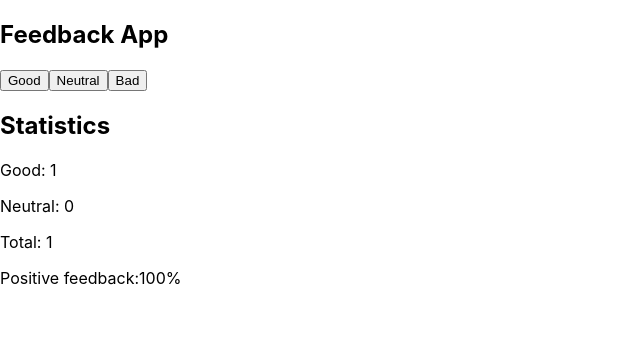
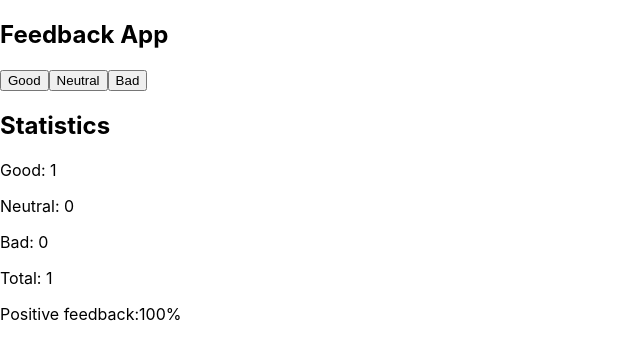
Before and after one commit to Katharinaad/goit-react-hw-02-feedback, a React (Create React App) app: page / in a window 1280 px wide. Both pictures are taken after a click on the button "Good". Shown: the top 360 px of the page, without its empty margins (0-640 px from the left). Built offline with nearby package versions, Linux system fonts and the light colour scheme.

Commit message:
Update App.jsx

```diff
--- a/src/components/App.jsx
+++ b/src/components/App.jsx
@@ -42,6 +42,7 @@ export class App extends Component {
             <h2>Statistics</h2>
             <p>Good: {good}</p>
             <p>Neutral: {neutral}</p>
+            <p>Bad: {bad}</p>
             <p>Total: {this.countTotalFeedback()}</p>
             <p>
               Positive feedback:
```
